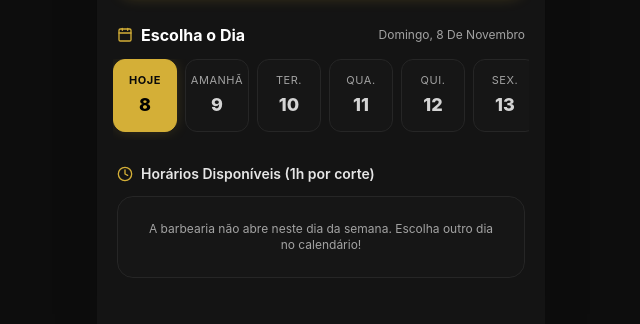
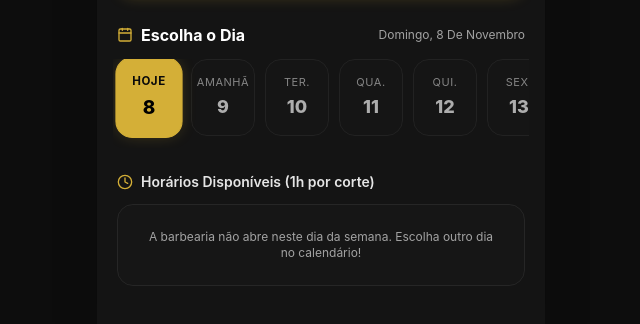
Before and after one commit to Mathz36/barberQueue, a Next.js app: page / in a window 1280 px wide. Shown: the part 622-946 px from the top of the page, without its empty margins (319-959 px from the left). Built offline with nearby package versions, Linux system fonts and the light colour scheme.

Commit message:
feat: add fluid animation and smooth transition for day selection

```diff
--- a/src/app/globals.css
+++ b/src/app/globals.css
@@ -33,3 +33,19 @@ input, textarea {
   background: var(--color-secondary);
   border-radius: 9999px;
 }
+
+/* Transições fluidas para microinterações mobile */
+@keyframes fadeSlideUp {
+  0% {
+    opacity: 0;
+    transform: translateY(6px);
+  }
+  100% {
+    opacity: 1;
+    transform: translateY(0);
+  }
+}
+
+.animate-fade-slide-up {
+  animation: fadeSlideUp 0.28s cubic-bezier(0.16, 1, 0.3, 1) forwards;
+}
--- a/src/app/page.tsx
+++ b/src/app/page.tsx
@@ -109,6 +109,16 @@ export default function ClientPage() {
       });
     }
     return days;
+  };
+
+  const handleDaySelect = (fullDate: string, e: React.MouseEvent<HTMLButtonElement>) => {
+    if (fullDate === selectedDate) return;
+    e.currentTarget.scrollIntoView({
+      behavior: "smooth",
+      inline: "center",
+      block: "nearest",
+    });
+    setSelectedDate(fullDate);
   };
 
   const handleOpenBooking = (timeSlot: string) => {
@@ -296,20 +306,20 @@ export default function ClientPage() {
           </div>
 
           {/* Carrossel de Dias com toque ergonômico */}
-          <div className="flex gap-2 overflow-x-auto pb-2 scrollbar-none snap-x -mx-1 px-1">
+          <div className="flex gap-2.5 overflow-x-auto pb-3 scrollbar-none snap-x scroll-smooth -mx-1 px-1">
             {getUpcomingDays().map((item) => {
               const isSelected = item.fullDate === selectedDate;
               return (
                 <button
                   key={item.fullDate}
-                  onClick={() => setSelectedDate(item.fullDate)}
-                  className={`snap-start flex-shrink-0 flex flex-col items-center justify-center w-16 py-3 rounded-xl border transition active:scale-95 ${
+                  onClick={(e) => handleDaySelect(item.fullDate, e)}
+                  className={`snap-center flex-shrink-0 flex flex-col items-center justify-center w-16 py-3.5 rounded-2xl border transition-all duration-300 ease-out transform active:scale-95 ${
                     isSelected
-                      ? "bg-gold text-black border-gold font-bold shadow-glow"
-                      : "bg-neutral-900/90 text-neutral-300 border-neutral-800 hover:border-gold/40"
+                      ? "bg-gold text-black border-gold font-bold shadow-glow scale-105 z-10"
+                      : "bg-neutral-900/90 text-neutral-300 border-neutral-800 hover:border-gold/40 scale-100 opacity-80 hover:opacity-100"
                   }`}
                 >
-                  <span className={`text-[11px] uppercase tracking-wider ${isSelected ? "text-neutral-950 font-bold" : "text-neutral-400"}`}>
+                  <span className={`text-[11px] uppercase tracking-wider transition-colors duration-200 ${isSelected ? "text-neutral-950 font-bold" : "text-neutral-400"}`}>
                     {item.weekDayName}
                   </span>
                   <span className="text-lg font-extrabold mt-0.5">{item.dayNumber}</span>
@@ -328,10 +338,22 @@ export default function ClientPage() {
             </h3>
           </div>
 
-          {loadingDay ? (
-            <div className="py-12 flex flex-col items-center justify-center gap-2 text-neutral-400">
-              <div className="w-6 h-6 border-2 border-gold border-t-transparent rounded-full animate-spin" />
-              <span className="text-xs">Consultando agenda...</span>
+          <div key={selectedDate} className="animate-fade-slide-up">
+            {loadingDay && dayStatus?.date !== selectedDate ? (
+              /* SKELETON CARDS FLUIDOS COM MESMO TAMANHO DOS SLOTS */
+              <div className="space-y-2.5 animate-pulse">
+                {[1, 2, 3, 4].map((i) => (
+                  <div
+                    key={i}
+                    className="flex items-center justify-between p-3.5 rounded-xl bg-neutral-900/60 border border-neutral-800/60"
+                  >
+                    <div className="space-y-2">
+                      <div className="w-16 h-4 bg-neutral-800 rounded"></div>
+                      <div className="w-24 h-3 bg-neutral-800/60 rounded"></div>
+                    </div>
+                    <div className="w-20 h-8 bg-neutral-800/80 rounded-xl"></div>
+                  </div>
+                ))}
               </div>
             ) : dayStatus?.isBlocked ? (
               /* AVISO DO BARBEIRO PARA DIA FECHADO */
@@ -392,6 +414,7 @@ export default function ClientPage() {
                 })}
               </div>
             )}
+          </div>
         </section>
       </main>
 
```
Also changed, not shown: ai-memory/STATE.md (+10 -7 lines), ai-memory/TASKS.md (+1 -1 lines), ai-memory/CHANGELOG.md. Lines whose indentation alone changed are shown as unchanged.
